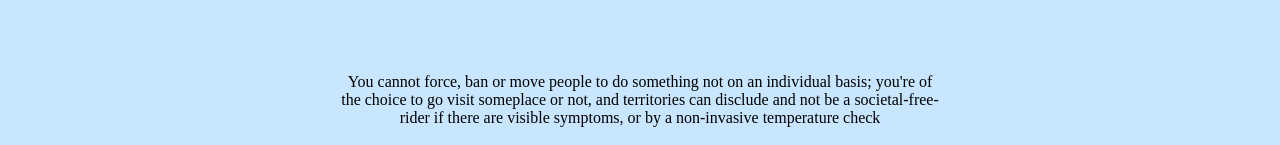
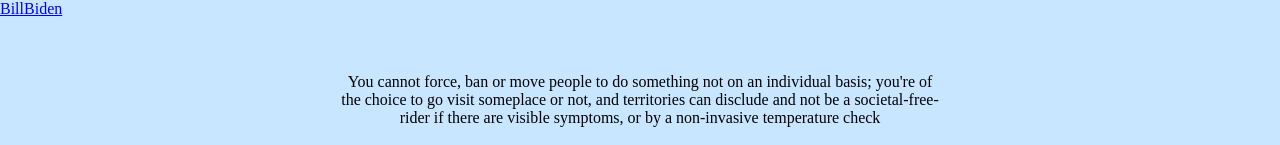
Before and after one commit to NickCarducci/MoldMask, a React (Create React App) app: page / in a window 1280 px wide. Shown: the top 145 px of the page. Built offline with nearby package versions, Linux system fonts and the light colour scheme.

Commit message:
Update App.js

```diff
--- a/src/App.js
+++ b/src/App.js
@@ -3,6 +3,18 @@ import "./styles.css";
 export default function App() {
   return (
     <div className="App">
+      <div
+        style={{
+          position: "fixed",
+          top: "0px",
+          left: "0px",
+          backgroundColor: "rgb(200, 230, 255)"
+        }}
+      >
+        <a style={{ color: "blue" }} href="https://billbiden.org">
+          BillBiden
+        </a>
+      </div>
       <div
         style={{
           textAlign: "center",
```
